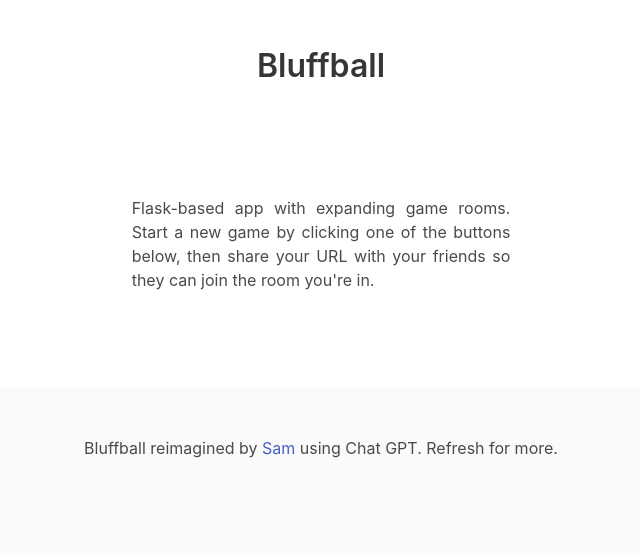
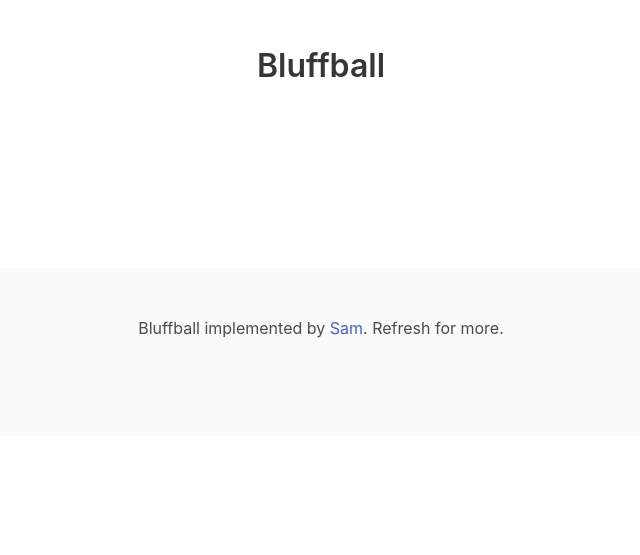
Before and after one commit to SDeans0/ludicrous_display, a FastAPI app: template src/app/templates/bluff.html in a window 1280 px wide. Shown: the top 555 px of the page, without its empty margins (319-959 px from the left). Run offline with FastAPI, Linux system fonts and the light colour scheme; the template is opened without the code that fills it, so the values that code supplies are empty; parts of the project's set-up code (start-up, migrations or seed data) failed here and were passed over; some libraries are stand-ins or nearby versions.

Commit message:
feat: bulms formatting

```diff
--- a/src/app/app.py
+++ b/src/app/app.py
@@ -34,7 +34,7 @@ async def get_bluff(request: Request):
     sod = get_start_of_day()
     n_latest: Bluff = await Bluff.find(Bluff.date >= sod).count()
     logger.info(f"n_latest: {n_latest}")
-    skip = random.randint(0, n_latest)
+    skip = random.randint(0, n_latest-1)
     latest: Bluff = await Bluff.find(Bluff.date >= sod).skip(skip).first_or_none()
     lines = latest.message.split("\n")
     return templates.TemplateResponse("bluff.html", {"request":request, "bluff_lines": lines})
--- a/src/app/templates/bluff.html
+++ b/src/app/templates/bluff.html
@@ -1,48 +1,46 @@
 <!DOCTYPE html>
 <html lang="en" dir="ltr">
+
 <head>
   <meta charset="utf-8">
   <meta name="viewport" content="width=device-width, initial-scale=1">
   <title>Bluffball</title>
   <link rel="stylesheet" href="https://cdn.jsdelivr.net/npm/bulma@0.8.2/css/bulma.min.css">
 </head>
+
 <body>
-    <section class='section is-small'>
+  <section class="section is-small">
     <div class="columns">
       <div class="column content has-text-centered">
-          <a href = '/'>
+        <a href="/">
           <h1 class="title">Bluffball</h1>
         </a>
       </div>
     </div>
   </section>
   <section class="section is-small">
-      <div class='columns'>
-        <div class="column">
-        </div>
-        <div class="column content has-text-justified">
-          <p>Flask-based app with expanding game rooms. Start a new game by clicking one of the buttons below, then share your URL with your friends so they can join the room you're in.</p>
-        </div>
-        <div class="column">
-        </div>
-      </div>
-      <div class='columns is-multiline'>
-        <div class="column content has-text-justified">
+    <div class="columns">
+      <div class="column"></div>
+      <div class="column content has-text-justified is-half">
         <p>
+          {% block content %}
             {% for i in bluff_lines %}
              {{ i }}<br>
             {% endfor %}
+          {% endblock %}
         </p>
       </div>
+      <div class="column"></div>
     </div>
   </section>
   <footer class="footer">
     <div class="content has-text-centered">
       <p>
-          Bluffball reimagined by <a href="https://www.github.com/sdeans0">Sam</a> using Chat GPT.
+        Bluffball implemented by <a href="https://www.github.com/sdeans0">Sam</a>.
         Refresh for more.
       </p>
     </div>
   </footer>
 </body>
+
 </html>
```
Lines whose indentation alone changed are shown as unchanged.
